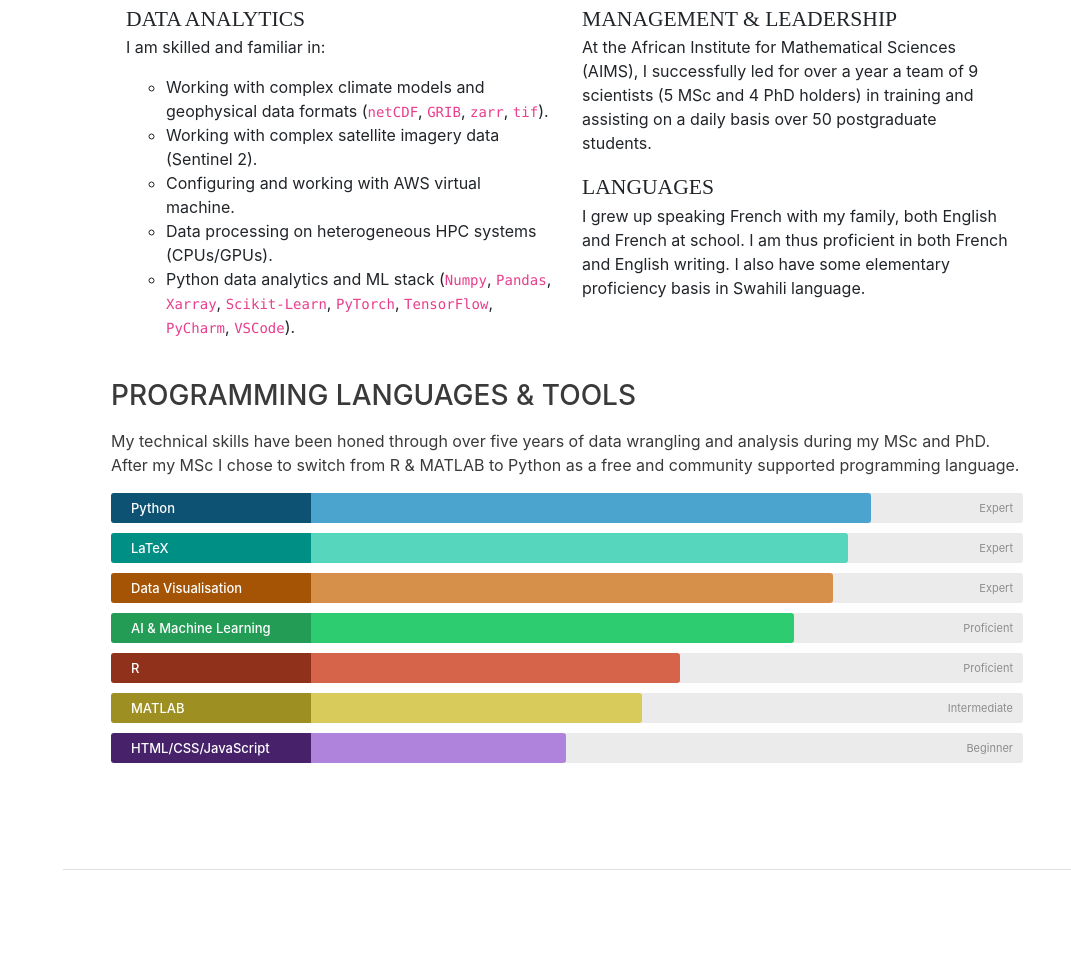
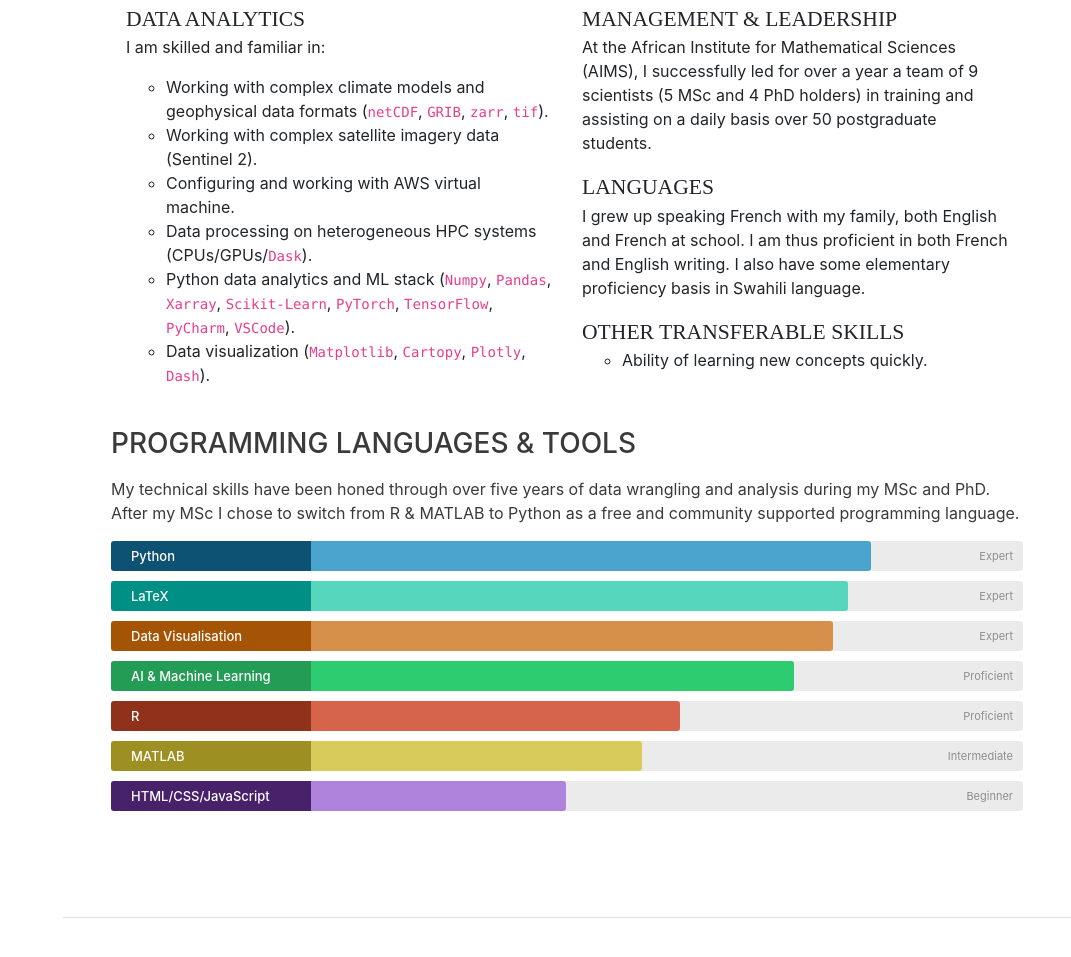
Before and after one commit to Djeutsch/ldjeutchouang, a website with bundled scripts: page index.html in a window 1280 px wide. Shown: the part 5293-6250 px from the top of the page, without its empty margins (209-1280 px from the left). Built offline with nearby package versions, Linux system fonts and the light colour scheme; files whose address does not match are found by name; a web font is replaced by a local one.

Commit message:
Skills update

```diff
--- a/index.html
+++ b/index.html
@@ -543,10 +543,11 @@
                     (<code>netCDF</code>, <code>GRIB</code>, <code>zarr</code>, <code>tif</code>).</li>
                     <li>Working with complex satellite imagery data (Sentinel 2).</li>
                     <li>Configuring and working with AWS virtual machine.</li>
-                    <li>Data processing on heterogeneous HPC systems (CPUs/GPUs).</li>
+                    <li>Data processing on heterogeneous HPC systems (CPUs/GPUs/<code>Dask</code>).</li>
                     <li>Python data analytics and ML stack (<code>Numpy</code>, <code>Pandas</code>,
                     <code>Xarray</code>, <code>Scikit-Learn</code>, <code>PyTorch</code>,
                     <code>TensorFlow</code>, <code>PyCharm</code>, <code>VSCode</code>).</li>
+                    <li>Data visualization (<code>Matplotlib</code>, <code>Cartopy</code>, <code>Plotly</code>, <code>Dash</code>).</li>
                   </ul>
                 </p>
               </div>
@@ -562,6 +563,11 @@
                   I grew up speaking French with my family, both English and French at school. I am thus
                   proficient in both French and English writing. I also have some elementary proficiency basis in Swahili language.
                 </p>
+                <div class="subheading">Other transferable skills</div>
+                <ul class="a">
+                  <li>Ability of learning new concepts quickly.</li>
+                </li>
+                </ul>
               </div>
               <!--
               <div class="mb-4 col-xs-12 col-sm-6 col-xl-4" style="float:left">
```
